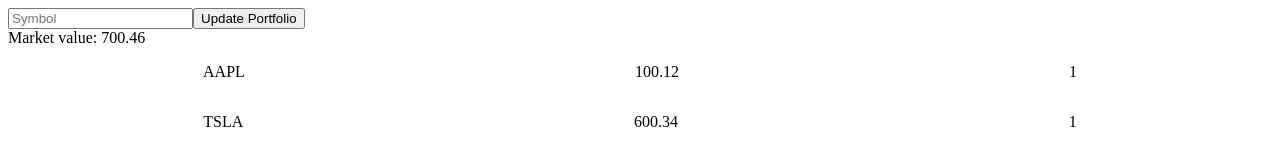
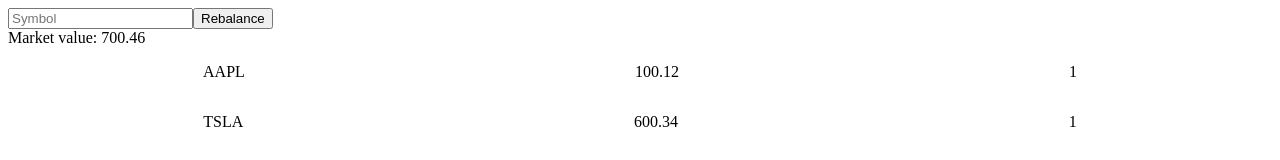
Before and after one commit to JaredFlomen/Portfolios, a React (Create React App) app: page / in a window 1280 px wide. Shown: the top 160 px of the page. Built offline with nearby package versions, Linux system fonts and the light colour scheme.

Commit message:
Removing un-needed buttons

```diff
--- a/src/App.js
+++ b/src/App.js
@@ -4,7 +4,7 @@
 
 function App() {
   const [ticker, setTicker] = useState('');
-  const [price, setPrice] = useState('');
+  // const [price, setPrice] = useState('');
   const [portfolio, setPortfolio] = useState([
     { ticker: 'AAPL', price: 100.12, shares: 1 },
     { ticker: 'TSLA', price: 600.34, shares: 1 },
@@ -21,7 +21,7 @@
     });
     setPortfolio(newPortfolio);
     setTicker('');
-    setPrice('');
+    // setPrice('');
   };
 
   const marketValue = portfolio.reduce(
@@ -44,7 +44,7 @@
       {/* <button onClick={() => findPrice(ticker).then(res => setPrice(res))}>
         Find The Latest Price
       </button> */}
-      <button onClick={updatePortfolio}>Update Portfolio</button>
+      <button onClick={updatePortfolio}>Rebalance</button>
       <div>Market value: {marketValue}</div>
       <div>
         {portfolio &&
```
